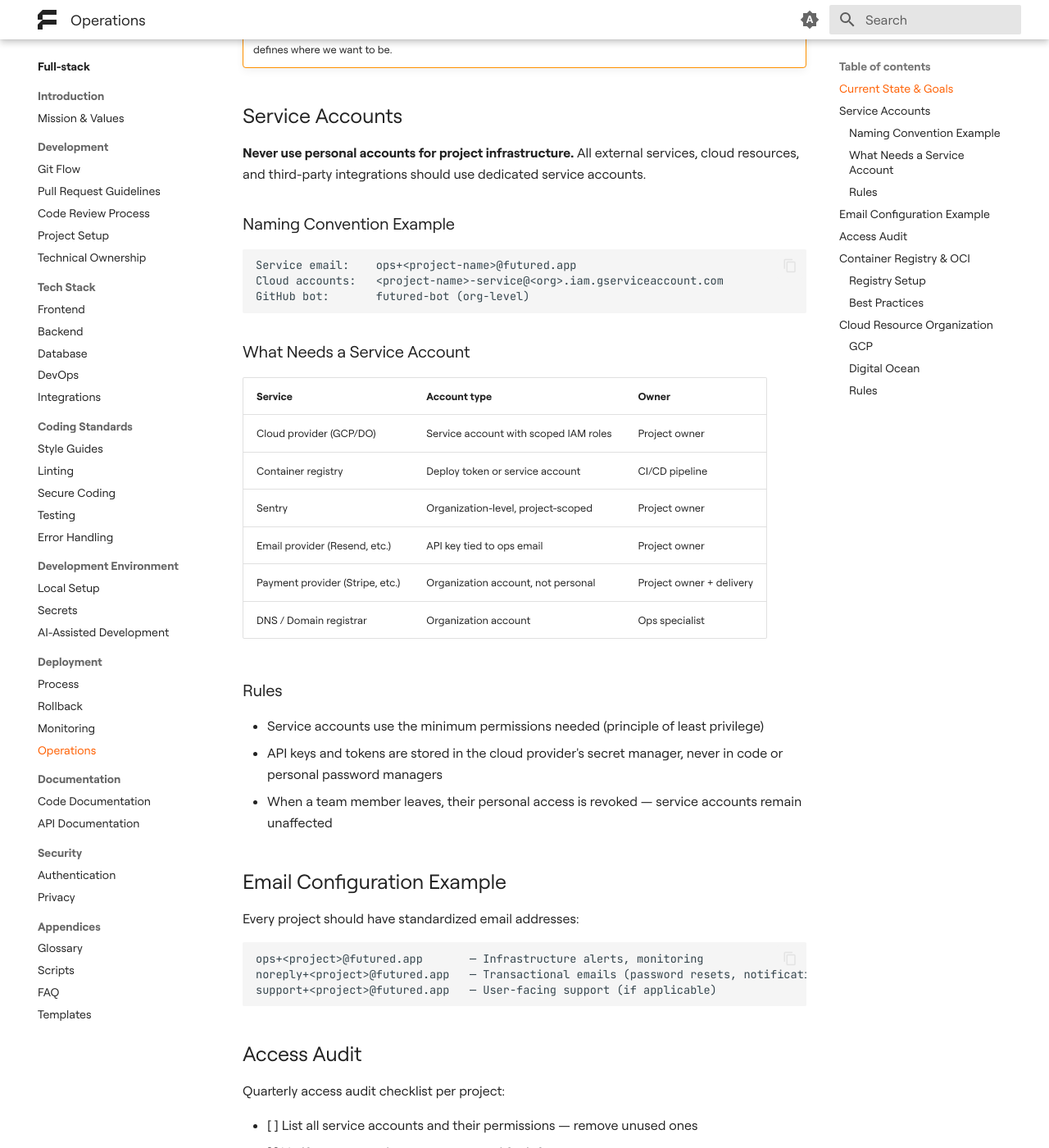
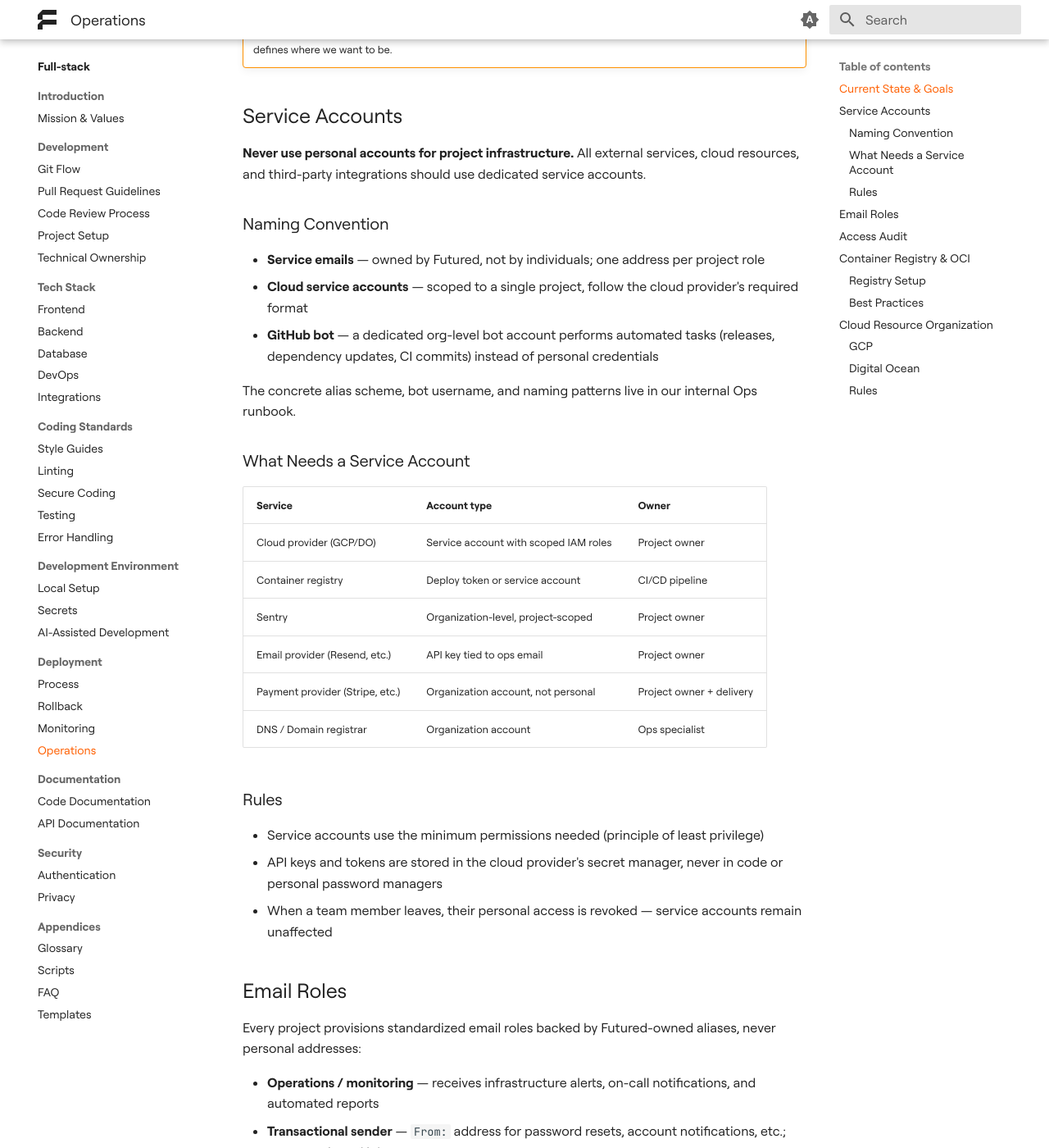
Before and after one commit to futuredapp/Engineering-Handbook, an MkDocs documentation site: the page built from docs/teams/fullstack/deployment/30_ops.md, in a window 1280 px wide and 1400 px high, scrolled down 416 px. Shown: the whole window at 82% size. Built offline with MkDocs 1.6.1 and Material for MkDocs 9.7.7, drawn with Linux system fonts in a browser that asks for light colours; some of the changed text lies outside the part shown.

Commit message:
docs: replace specific examples with more generic descriptions

````diff
--- a/docs/teams/fullstack/deployment/30_ops.md
+++ b/docs/teams/fullstack/deployment/30_ops.md
@@ -12,13 +12,13 @@
 
 **Never use personal accounts for project infrastructure.** All external services, cloud resources, and third-party integrations should use dedicated service accounts.
 
-### Naming Convention Example
+### Naming Convention
 
-```
-Service email:    ops+<project-name>@futured.app
-Cloud accounts:   <project-name>-service@<org>.iam.gserviceaccount.com
-GitHub bot:       futured-bot (org-level)
-```
+- **Service emails** — owned by Futured, not by individuals; one address per project role
+- **Cloud service accounts** — scoped to a single project, follow the cloud provider's required format
+- **GitHub bot** — a dedicated org-level bot account performs automated tasks (releases, dependency updates, CI commits) instead of personal credentials
+
+The concrete alias scheme, bot username, and naming patterns live in our internal Ops runbook.
 
 ### What Needs a Service Account
 
@@ -37,15 +37,15 @@
 - API keys and tokens are stored in the cloud provider's secret manager, never in code or personal password managers
 - When a team member leaves, their personal access is revoked — service accounts remain unaffected
 
-## Email Configuration Example
+## Email Roles
 
-Every project should have standardized email addresses:
+Every project provisions standardized email roles backed by Futured-owned aliases, never personal addresses:
 
-```
-ops+<project>@futured.app       — Infrastructure alerts, monitoring
-noreply+<project>@futured.app   — Transactional emails (password resets, notifications)
-support+<project>@futured.app   — User-facing support (if applicable)
-```
+- **Operations / monitoring** — receives infrastructure alerts, on-call notifications, and automated reports
+- **Transactional sender** — `From:` address for password resets, account notifications, etc.; not a monitored inbox
+- **Support** — user-facing inbox for projects that expose external support
+
+The concrete alias pattern is documented internally.
 
 ## Access Audit
 
@@ -53,7 +53,7 @@
 
 - [ ] List all service accounts and their permissions — remove unused ones
 - [ ] Verify no personal accounts are used for infrastructure
-- [ ] Rotate API keys and tokens that haven't been rotated in 90+ days
+- [ ] Rotate API keys and tokens that have exceeded their defined rotation window
 - [ ] Review cloud IAM roles — remove overly broad permissions
 - [ ] Ensure all team members have appropriate access (not too much, not too little)
 - [ ] Verify GitHub repository access matches current team composition
````
Also changed, not shown: docs/teams/fullstack/dev_env/10_secrets.md (+7 -4 lines), docs/teams/fullstack/dev_env/20_ai_tools.md (+2 -26 lines).
